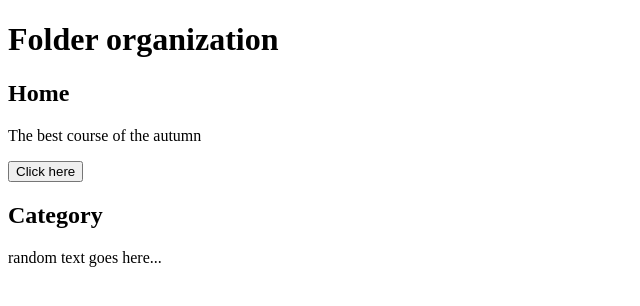
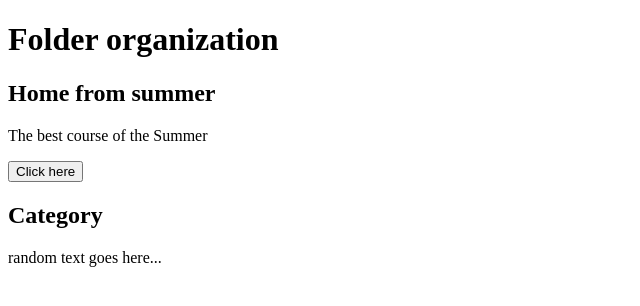
Before and after one commit to elalienx/css-extra-examples, a React (Create React App) app: page / in a window 1280 px wide. Shown: the top 306 px of the page, without its empty margins (0-640 px from the left). Built offline with nearby package versions, Linux system fonts and the light colour scheme.

Commit message:
added new items

```diff
--- a/src/App.jsx
+++ b/src/App.jsx
@@ -1,4 +1,4 @@
-import HomePage from "./pages/home/HomePage";
+import Home from "./pages/home";
 import CategoryPage from "./pages/category/CategoryPage";
 
 export default function App() {
@@ -6,7 +6,7 @@ export default function App() {
     <div className="App">
       <h1>Folder organization</h1>
 
-      <HomePage />
+      <Home />
       <CategoryPage />
     </div>
   );
--- a/src/pages/home/HomePage.jsx
+++ /dev/null
@@ -1,10 +0,0 @@
-import HomeHero from "./HomeHero";
-
-export default function HomePage() {
-  return (
-    <div id="home">
-      <h2>Home</h2>
-      <HomeHero />
-    </div>
-  );
-}
--- a/src/pages/home/HomeHero.jsx
+++ b/src/pages/home/hero/Hero.jsx
@@ -1,7 +1,7 @@
 export default function HomeHero() {
   return (
     <section>
-      <p>The best course of the autumn</p>
+      <p>The best course of the Summer</p>
       <button>Click here</button>
     </section>
   );
--- /dev/null
+++ b/src/pages/home/index.jsx
@@ -0,0 +1,10 @@
+import HomeHero from "./hero/Hero";
+
+export default function Home() {
+  return (
+    <div id="home">
+      <h2>Home from summer</h2>
+      <HomeHero />
+    </div>
+  );
+}
```
Also changed, not shown: src/pages/contact/index.jsx (added, +7 -0 lines), src/pages/contact/Hero.jsx (added), src/pages/home/hero/HeroItem.jsx (added), src/pages/home/sub-section/Subsection.jsx (added).
